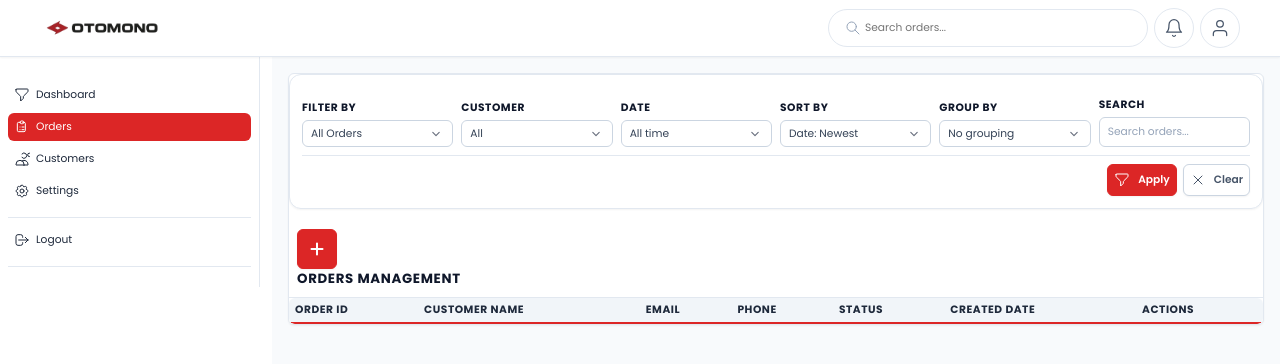
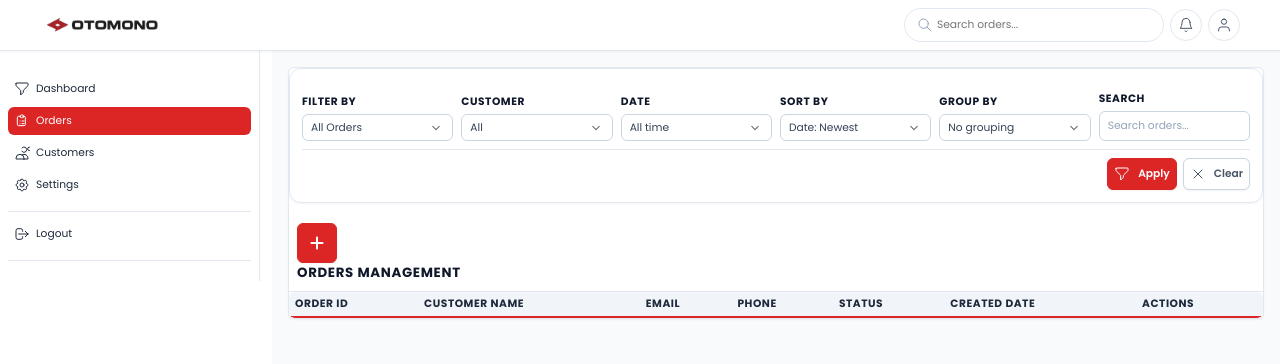
Before and after one commit to Rizaski/otomono, a website: page orders.html in a window 1280 px wide. Drawn offline with Linux system fonts and the light colour scheme; sample sign-in values are in the browser's storage.

Commit message:
UI: reduce header element sizes (search width/padding, icon button and icon dimensions, header height) to match compact design

```diff
--- a/styles.css
+++ b/styles.css
@@ -89,7 +89,7 @@
     --transition-slow: all 0.3s cubic-bezier(0.4, 0, 0.2, 1);
 
     /* Layout Metrics */
-    --header-height: 64px;
+    --header-height: 56px;
 }
 
 body {
@@ -194,9 +194,9 @@ body {
     gap: var(--space-2);
     border: 1px solid var(--gray-200);
     background: var(--white);
-    padding: 10px 16px;
+    padding: 8px 12px;
     border-radius: 9999px;
-    width: 320px;
+    width: 260px;
     transition: var(--transition);
 }
 
@@ -215,8 +215,8 @@ body {
 }
 .search input { border: none; outline: none; width: 100%; font-family: var(--font-family); font-size: var(--font-size-small); }
 .icon-btn {
-    width: 40px;
-    height: 40px;
+    width: 32px;
+    height: 32px;
     display: inline-flex;
     align-items: center;
     justify-content: center;
@@ -233,8 +233,8 @@ body {
 }
 
 .icon-btn .icon {
-    width: 20px;
-    height: 20px;
+    width: 16px;
+    height: 16px;
     color: var(--gray-600);
 }
 
```
